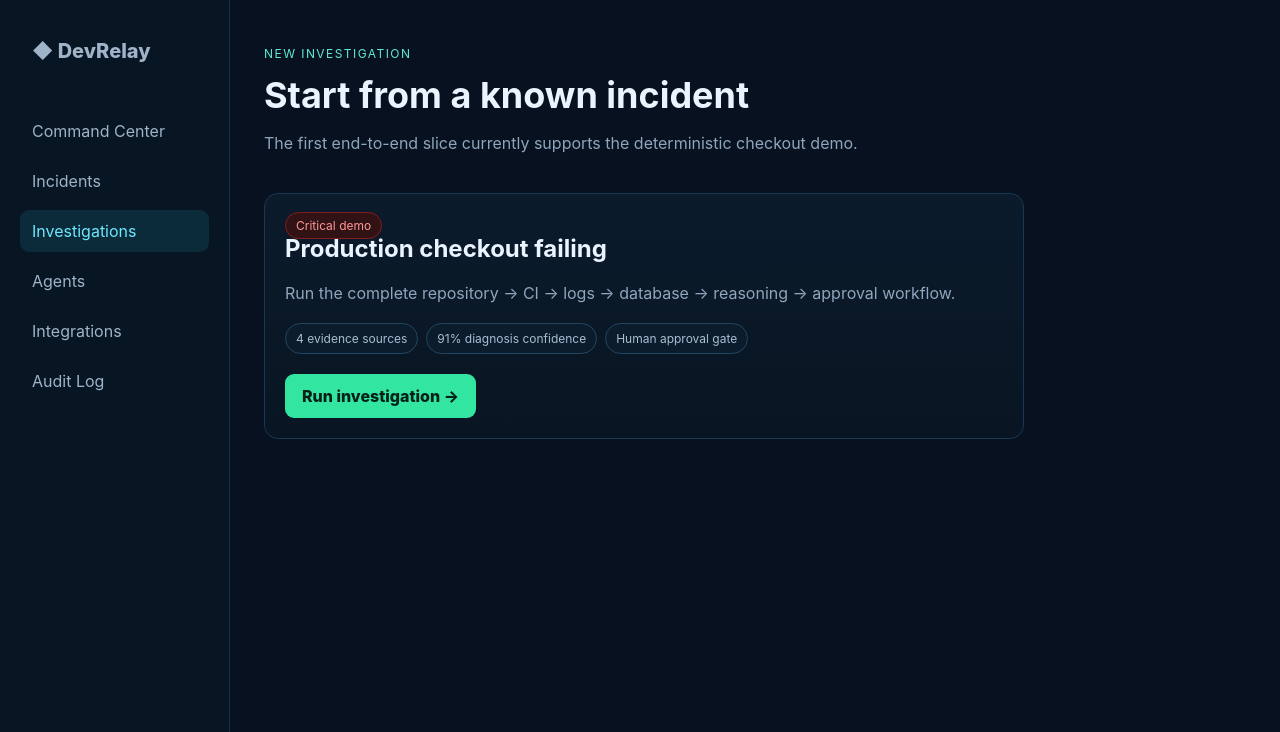
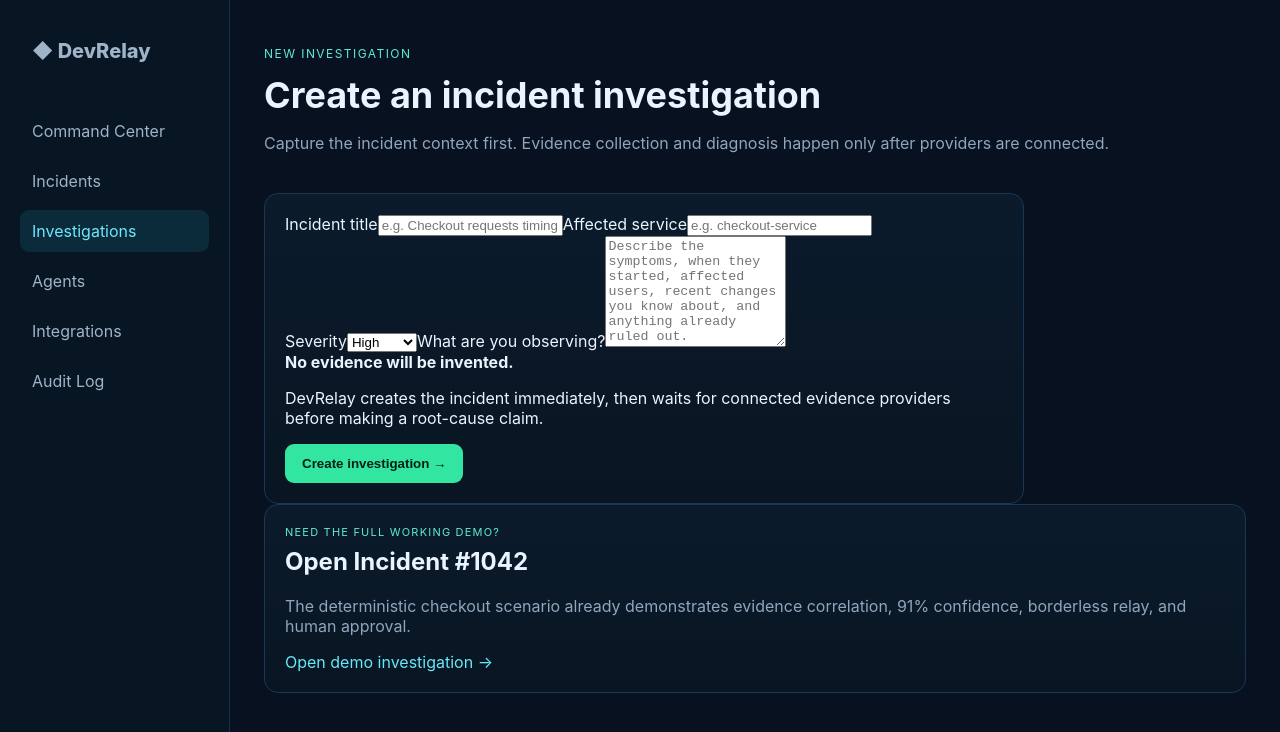
Before and after one commit to shadrackbond/DevRelay, a Next.js app in the folder apps/web/: page /investigations/new in a window 1280 px wide. Shown: the top 732 px of the page. Built offline with nearby package versions, Linux system fonts and the light colour scheme.

Commit message:
feat: turn new investigation into real incident intake

```diff
--- a/apps/web/app/investigations/new/page.tsx
+++ b/apps/web/app/investigations/new/page.tsx
@@ -1,4 +1,5 @@
 import { AppShell } from "../../components/AppShell";
+import { NewInvestigationForm } from "../../components/NewInvestigationForm";
 
 export default function NewInvestigationPage() {
   return (
@@ -6,23 +7,26 @@
       <header className="pageHeader">
         <div>
           <p className="eyebrow">NEW INVESTIGATION</p>
-          <h1>Start from a known incident</h1>
-          <p className="muted">The first end-to-end slice currently supports the deterministic checkout demo.</p>
+          <h1>Create an incident investigation</h1>
+          <p className="muted">
+            Capture the incident context first. Evidence collection and diagnosis
+            happen only after providers are connected.
+          </p>
         </div>
       </header>
 
       <section className="panel newInvestigationCard">
-        <span className="critical">Critical demo</span>
-        <h2>Production checkout failing</h2>
+        <NewInvestigationForm />
+      </section>
+
+      <section className="panel demoShortcut">
+        <span className="sectionLabel">Need the full working demo?</span>
+        <h2>Open Incident #1042</h2>
         <p className="muted">
-          Run the complete repository → CI → logs → database → reasoning → approval workflow.
+          The deterministic checkout scenario already demonstrates evidence
+          correlation, 91% confidence, borderless relay, and human approval.
         </p>
-        <div className="demoFacts">
-          <span>4 evidence sources</span>
-          <span>91% diagnosis confidence</span>
-          <span>Human approval gate</span>
-        </div>
-        <a className="primaryButton" href="/incidents/1042">Run investigation →</a>
+        <a className="inlineLink" href="/incidents/1042">Open demo investigation →</a>
       </section>
     </AppShell>
   );
```
